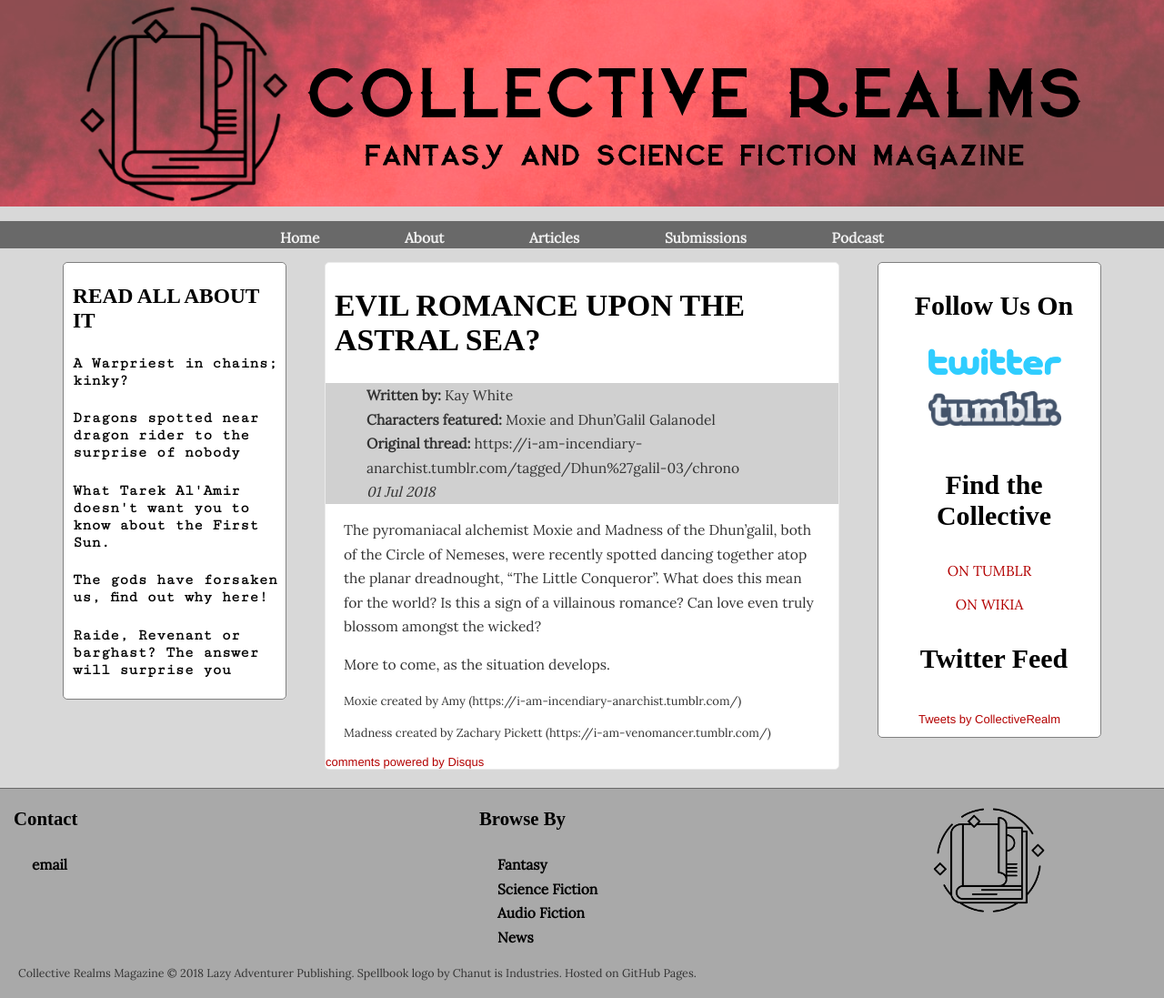
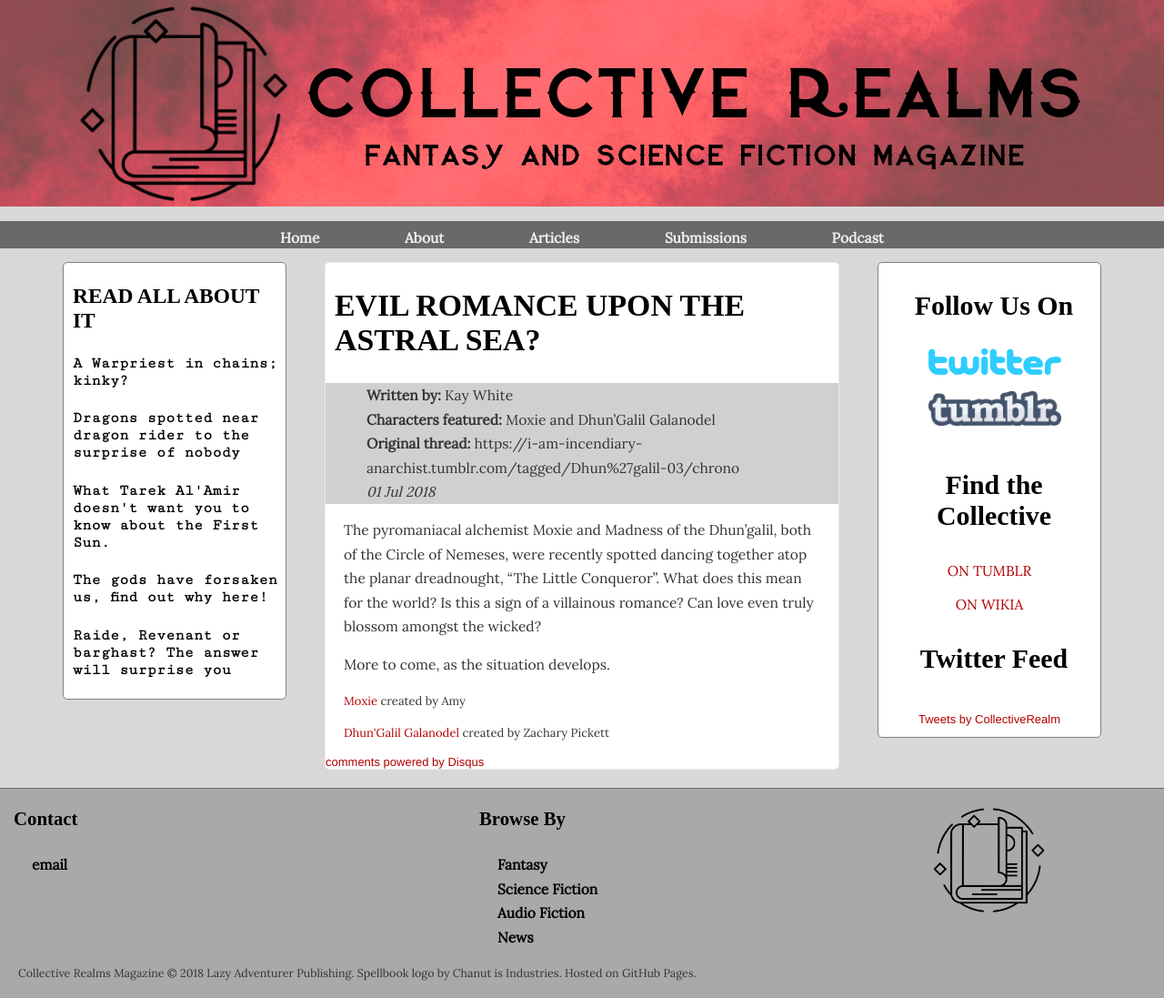
Before and after one commit to collectiverealms/collectiverealms, a Jekyll site: the page built from news/2018-07-01-Evil-Romance.html, in a window 1280 px wide. Shown: the whole page at 91% size. Built offline with Jekyll 4.4.1, drawn with Linux system fonts in a browser that asks for light colours; some web fonts are replaced; comment, search, counter and statistics services are not loaded.

Commit message:
Update 2018-07-01-Evil-Romance.html

```diff
--- a/news/2018-07-01-Evil-Romance.html
+++ b/news/2018-07-01-Evil-Romance.html
@@ -12,7 +12,7 @@ date: 2018-07-01
 
   <p>More to come, as the situation develops.</p>
 
-  <p class="credit">Moxie created by Amy (https://i-am-incendiary-anarchist.tumblr.com/)</p>
+  <p class="credit"><a href="https://i-am-incendiary-anarchist.tumblr.com/">Moxie</a> created by Amy</p>
 
-  <p class="credit">Madness created by Zachary Pickett (https://i-am-venomancer.tumblr.com/)</p>
+  <p class="credit"><a href="https://i-am-venomancer.tumblr.com/">Dhun'Galil Galanodel</a> created by Zachary Pickett</p>
 </div>
```
